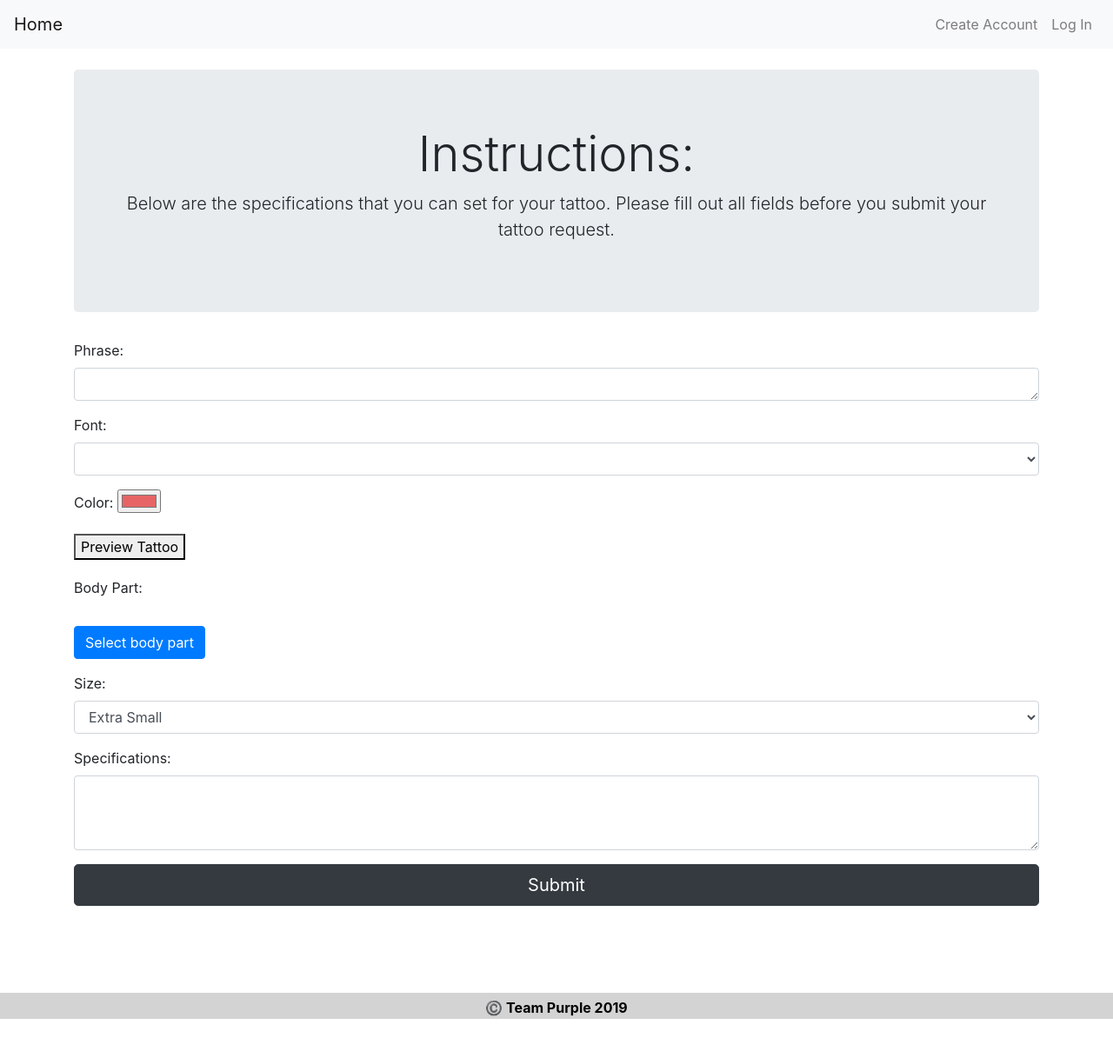
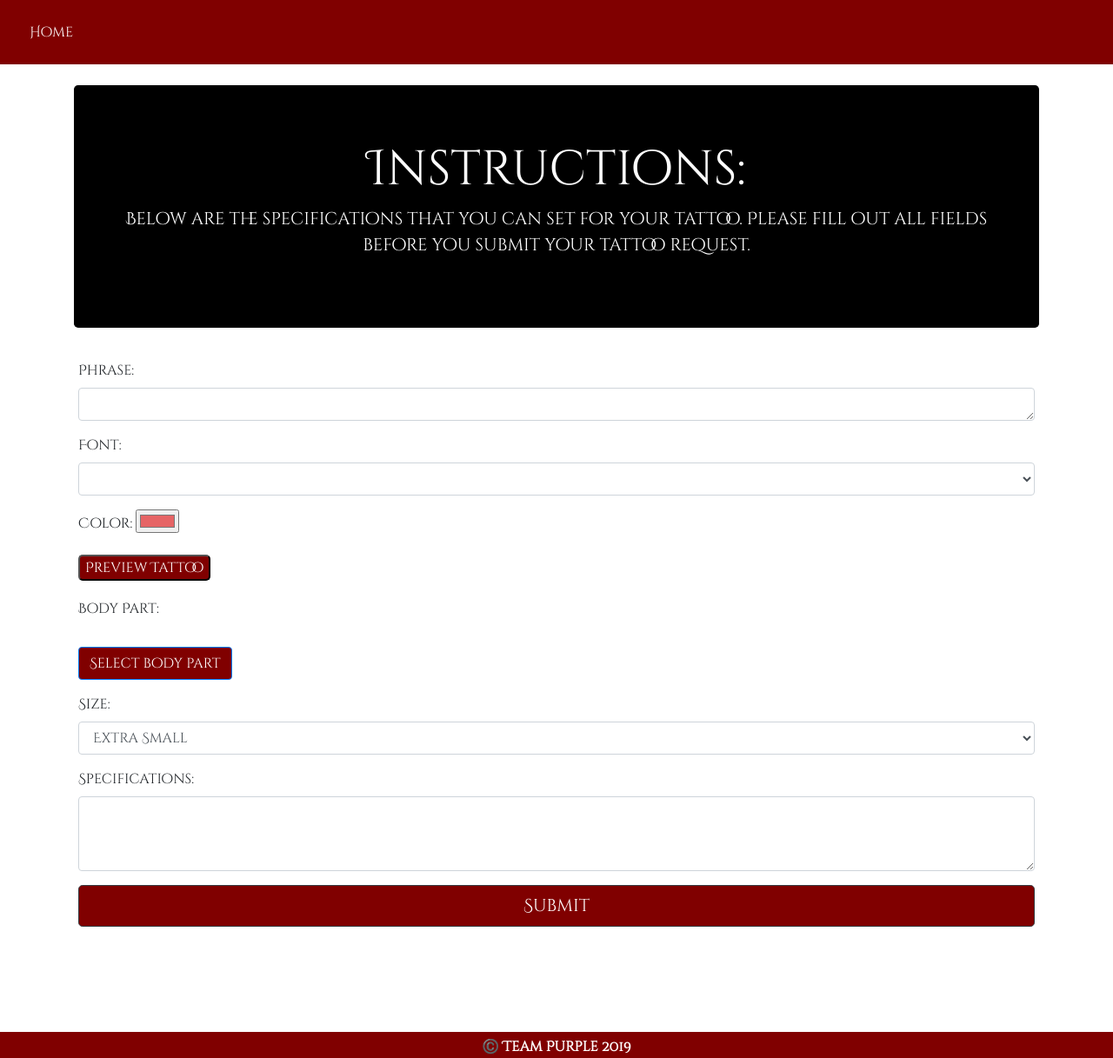
Before and after one commit to EricBillings/TattooPlanner, a website: page public/details.html in a window 1280 px wide. Shown: the whole page at 87% size. Before the commit the page ends 1172 px from the top, so only its background shows below. Drawn offline with nearby package versions, Linux system fonts and the light colour scheme; a script that the page names is missing.

Commit message:
Added colors and Styling

```diff
--- a/config/config.json
+++ b/config/config.json
@@ -1,7 +1,7 @@
 {
     "development": {
       "username": "root",
-      "password": null,
+      "password": "LGBlue2!",
       "database": "tat_test",
       "host": "127.0.0.1",
       "port": 3306,
--- a/public/css/style.css
+++ b/public/css/style.css
@@ -1,5 +1,5 @@
 footer {
-    background-color: lightgray;
+    background-color: maroon;
     color: black;
     font-weight: bold;
     padding: 5px;
@@ -16,16 +16,34 @@ main {
 
 body {
     min-height: 100%;
+    font-family: 'Cinzel Decorative', cursive;
 }
 
 html {
     height: 100%;
 }
 
-#title-of-page {
-    font-family: 'Cinzel Decorative', cursive;
-}
-
 #preview {
     margin-bottom: 20px;
 }
+
+form {
+    padding: 5px;
+}
+
+.jumbotron{
+    background-color: black;
+    color: white;
+}
+
+nav, .footer {
+    background-color: maroon;
+    color: white;
+}
+button, .btn {
+    background-color: maroon;
+    color: white;
+}
+button, #preview {
+    border-radius: 5px;
+}
--- a/public/details.html
+++ b/public/details.html
@@ -7,40 +7,44 @@
     <meta http-equiv="X-UA-Compatible" content="ie=edge">
     <title>Tattoo Planner</title>
     <!--Bootstrap Javascript-->
-    <script src="https://code.jquery.com/jquery-3.3.1.slim.min.js" integrity="sha384-q8i/X+965DzO0rT7abK41JStQIAqVgRVzpbzo5smXKp4YfRvH+8abtTE1Pi6jizo" crossorigin="anonymous"></script>
-    <script src="https://cdnjs.cloudflare.com/ajax/libs/popper.js/1.14.7/umd/popper.min.js" integrity="sha384-UO2eT0CpHqdSJQ6hJty5KVphtPhzWj9WO1clHTMGa3JDZwrnQq4sF86dIHNDz0W1" crossorigin="anonymous"></script>
-    <script src="https://stackpath.bootstrapcdn.com/bootstrap/4.3.1/js/bootstrap.min.js" integrity="sha384-JjSmVgyd0p3pXB1rRibZUAYoIIy6OrQ6VrjIEaFf/nJGzIxFDsf4x0xIM+B07jRM" crossorigin="anonymous"></script>
+    <script src="https://code.jquery.com/jquery-3.3.1.slim.min.js"
+        integrity="sha384-q8i/X+965DzO0rT7abK41JStQIAqVgRVzpbzo5smXKp4YfRvH+8abtTE1Pi6jizo"
+        crossorigin="anonymous"></script>
+    <script src="https://cdnjs.cloudflare.com/ajax/libs/popper.js/1.14.7/umd/popper.min.js"
+        integrity="sha384-UO2eT0CpHqdSJQ6hJty5KVphtPhzWj9WO1clHTMGa3JDZwrnQq4sF86dIHNDz0W1"
+        crossorigin="anonymous"></script>
+    <script src="https://stackpath.bootstrapcdn.com/bootstrap/4.3.1/js/bootstrap.min.js"
+        integrity="sha384-JjSmVgyd0p3pXB1rRibZUAYoIIy6OrQ6VrjIEaFf/nJGzIxFDsf4x0xIM+B07jRM"
+        crossorigin="anonymous"></script>
     <!--Google Font API-->
     <script src="https://ajax.googleapis.com/ajax/libs/webfont/1.6.26/webfont.js"></script>
     <script src="../public/js/fontAPI.js"></script>
 
 
     <!--JQuery-->
-    <script src="https://code.jquery.com/jquery-3.4.1.min.js" integrity="sha256-CSXorXvZcTkaix6Yvo6HppcZGetbYMGWSFlBw8HfCJo=" crossorigin="anonymous"></script>
+    <script src="https://code.jquery.com/jquery-3.4.1.min.js"
+        integrity="sha256-CSXorXvZcTkaix6Yvo6HppcZGetbYMGWSFlBw8HfCJo=" crossorigin="anonymous"></script>
     <!--Styling-->
     <link rel="stylesheet" href="./css/reset.css">
-    <link rel="stylesheet" href="https://stackpath.bootstrapcdn.com/bootstrap/4.3.1/css/bootstrap.min.css" integrity="sha384-ggOyR0iXCbMQv3Xipma34MD+dH/1fQ784/j6cY/iJTQUOhcWr7x9JvoRxT2MZw1T" crossorigin="anonymous">
+    <link rel="stylesheet" href="https://stackpath.bootstrapcdn.com/bootstrap/4.3.1/css/bootstrap.min.css"
+        integrity="sha384-ggOyR0iXCbMQv3Xipma34MD+dH/1fQ784/j6cY/iJTQUOhcWr7x9JvoRxT2MZw1T" crossorigin="anonymous">
     <link rel="stylesheet" href="./css/style.css">
     <link rel="stylesheet" href="./css/modalForms.css">
+    <link href="https://fonts.googleapis.com/css?family=Cinzel+Decorative&display=swap" rel="stylesheet">
 </head>
 
 <body>
     <header>
-        <nav class="navbar navbar-expand-lg navbar-light bg-light">
-            <a class="navbar-brand" href="./index.html">Home</a>
-            <button class="navbar-toggler" type="button" data-toggle="collapse" data-target="#navbarNavDropdown" aria-controls="navbarNavDropdown" aria-expanded="false" aria-label="Toggle navigation">
+        <nav class="navbar navbar-expand-lg navbar-light">
+            <a class="navbar-brand" href="/"><button type="button" class="btn nav-button">Home</button></a>
+            <button class="navbar-toggler" type="button" data-toggle="collapse" data-target="#navbarNavDropdown"
+                aria-controls="navbarNavDropdown" aria-expanded="false" aria-label="Toggle navigation">
                 <span class="navbar-toggler-icon"></span>
             </button>
             <div id="navbarNavDropdown" class="navbar-collapse collapse">
                 <ul class="navbar-nav mr-auto">
                 </ul>
                 <ul class="navbar-nav">
-                    <li class="nav-item">
-                        <a class="nav-link" href="{{ url('/login') }}">Create Account</a>
-                    </li>
-                    <li class="nav-item">
-                        <a class="nav-link" href="{{ url('/register') }}">Log In</a>
-                    </li>
                 </ul>
             </div>
         </nav>
@@ -50,7 +54,8 @@
         <div class="container">
             <div class="jumbotron">
                 <h2 class="display-4 text-center">Instructions:</h2>
-                <p class="lead text-center">Below are the specifications that you can set for your tattoo. Please fill out all fields before you submit your tattoo request.</p>
+                <p class="lead text-center">Below are the specifications that you can set for your tattoo. Please fill
+                    out all fields before you submit your tattoo request.</p>
             </div>
             <form>
                 <div class="form-group">
@@ -86,7 +91,8 @@
                         <p style="display: inline-block" id="bodyPartDisplay">
                         </p>
                     </p>
-                    <button data-toggle="modal" data-target="#fullHeightModalRight" type="button" class="btn btn-primary">Select body part</button>
+                    <button data-toggle="modal" data-target="#fullHeightModalRight" type="button"
+                        class="btn btn-primary">Select body part</button>
                 </div>
 
                 <div class="form-group">
@@ -110,17 +116,19 @@
         </div>
     </main>
     <footer>
-        <div class="text-center">©️ Team Purple 2019</div>
+        <div class="footer text-center">©️ Team Purple 2019</div>
     </footer>
 
 
 
 
     <!-- Full Height Modal Right -->
-    <div class="modal fade right" id="fullHeightModalRight" tabindex="-1" role="dialog" aria-labelledby="myModalLabel" aria-hidden="true">
+    <div class="modal fade right" id="fullHeightModalRight" tabindex="-1" role="dialog" aria-labelledby="myModalLabel"
+        aria-hidden="true">
 
         <!-- Add class .modal-full-height and then add class .modal-right (or other classes from list above) to set a position to the modal -->
-        <div class="modal-dialog modal-full-height modal-left modal-notify modal-info modal-lg text-center" role="document">
+        <div class="modal-dialog modal-full-height modal-left modal-notify modal-info modal-lg text-center"
+            role="document">
 
 
             <div class="modal-content">
```
Also changed, not shown: public/index.html (+4 -4 lines).
